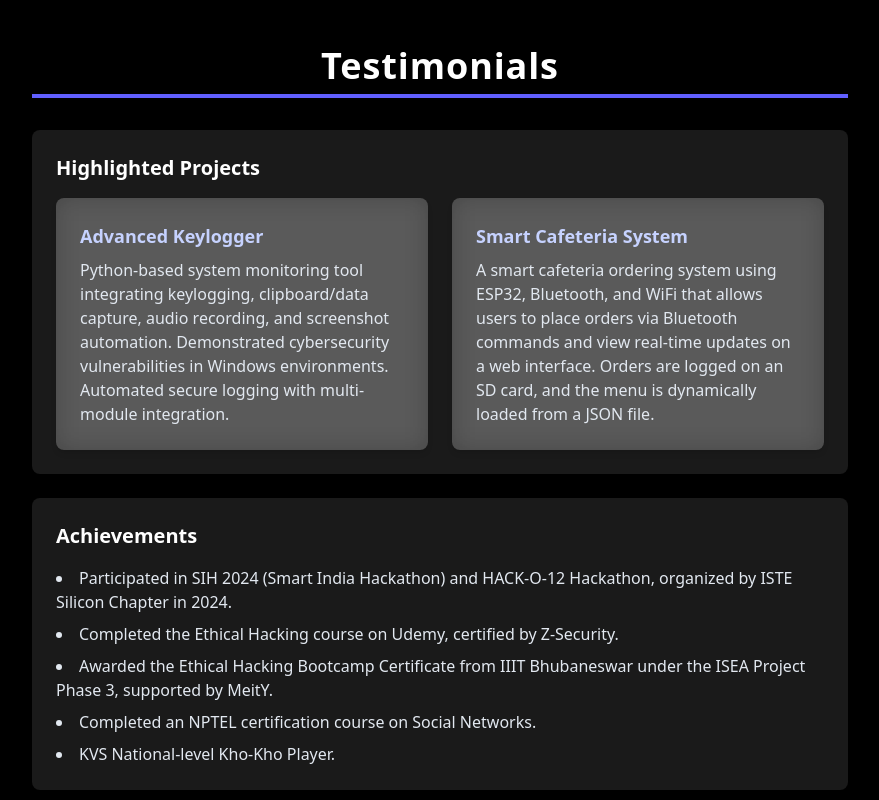
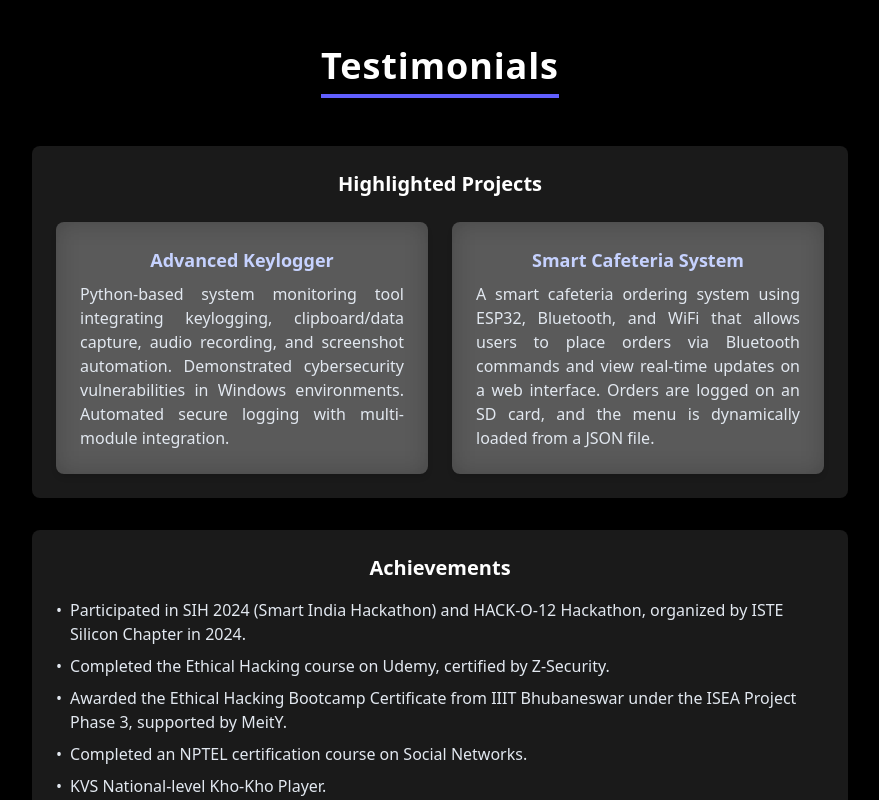
Before and after one commit to Swastik124/My_Portfolio, a React (Vite) app: page / in a window 1280 px wide. Shown: the part 2260-3060 px from the top of the page, without its empty margins (200-1079 px from the left). Built offline with nearby package versions, Linux system fonts and the light colour scheme.

Commit message:
Some Changes were made for deployment

```diff
--- a/src/components/testimonial.jsx
+++ b/src/components/testimonial.jsx
@@ -4,36 +4,34 @@ export default function Testimonial() {
       id="testimonials"
       className="relative bg-black min-h-screen flex items-center justify-center overflow-hidden"
     >
-
       <div className="absolute inset-0 bg-black bg-opacity-60 pointer-events-none"></div>
 
-
       <div className="relative z-10 w-full max-w-4xl mx-auto p-4 md:p-10 text-white">
-        <div className="text-center">
-          <h2 className="text-4xl font-bold bg-white from-indigo-400 via-purple-500 to-pink-500 bg-clip-text text-transparent mb-8 tracking-wide border-b-4 border-indigo-500 pb-2 mb-6">
+        <div className="text-center mb-12">
+          <h2 className="text-4xl font-bold bg-white from-indigo-400 via-purple-500 to-pink-500 bg-clip-text text-transparent tracking-wide border-b-4 border-indigo-500 pb-2 inline-block">
             Testimonials
           </h2>
         </div>
 
-        <div className="bg-white/10 backdrop-blur-md shadow-md rounded-lg p-4 md:p-6 mb-6">
-          <h3 className="text-lg md:text-xl font-semibold mb-4 text-white">
+        <div className="bg-white/10 backdrop-blur-md shadow-md rounded-lg p-4 md:p-6 mb-8">
+          <h3 className="text-lg md:text-xl font-semibold mb-6 text-white text-center">
             Highlighted Projects
           </h3>
           <div className="grid grid-cols-1 md:grid-cols-2 gap-4 md:gap-6">
             <div className="bg-white/20 backdrop-blur-md shadow-md rounded-lg p-4 md:p-6">
-              <h4 className="text-base md:text-lg font-bold mb-2 text-indigo-200">
+              <h4 className="text-base md:text-lg font-bold mb-2 text-indigo-200 text-center">
                 Advanced Keylogger
               </h4>
-              <p className="text-slate-200 text-sm md:text-base">
+              <p className="text-slate-200 text-sm md:text-base text-justify">
                 Python-based system monitoring tool integrating keylogging, clipboard/data capture, audio recording, and screenshot automation. Demonstrated cybersecurity vulnerabilities in Windows environments. Automated secure logging with multi-module integration.
               </p>
             </div>
 
             <div className="bg-white/20 backdrop-blur-md shadow-md rounded-lg p-4 md:p-6">
-              <h4 className="text-base md:text-lg font-bold mb-2 text-indigo-200">
+              <h4 className="text-base md:text-lg font-bold mb-2 text-indigo-200 text-center">
                 Smart Cafeteria System
               </h4>
-              <p className="text-slate-200 text-sm md:text-base">
+              <p className="text-slate-200 text-sm md:text-base text-justify">
                 A smart cafeteria ordering system using ESP32, Bluetooth, and WiFi that allows users to place orders via Bluetooth commands and view real-time updates on a web interface. Orders are logged on an SD card, and the menu is dynamically loaded from a JSON file.
               </p>
             </div>
@@ -41,15 +39,30 @@ export default function Testimonial() {
         </div>
 
         <div className="bg-white/10 backdrop-blur-md shadow-md rounded-lg p-4 md:p-6">
-          <h3 className="text-lg md:text-xl font-semibold mb-4 text-white">
+          <h3 className="text-lg md:text-xl font-semibold mb-4 text-white text-center">
             Achievements
           </h3>
-          <ul className="list-disc list-inside text-slate-200 space-y-2 text-sm md:text-base">
-            <li>Participated in SIH 2024 (Smart India Hackathon) and HACK-O-12 Hackathon, organized by ISTE Silicon Chapter in 2024.</li>
-            <li>Completed the Ethical Hacking course on Udemy, certified by Z-Security.</li>
-            <li>Awarded the Ethical Hacking Bootcamp Certificate from IIIT Bhubaneswar under the ISEA Project Phase 3, supported by MeitY.</li>
-            <li>Completed an NPTEL certification course on Social Networks.</li>
-            <li>KVS National-level Kho-Kho Player.</li>
+          <ul className="space-y-2 text-sm md:text-base text-slate-200">
+            <li className="flex">
+              <span className="mr-2">•</span>
+              <span>Participated in SIH 2024 (Smart India Hackathon) and HACK-O-12 Hackathon, organized by ISTE Silicon Chapter in 2024.</span>
+            </li>
+            <li className="flex">
+              <span className="mr-2">•</span>
+              <span>Completed the Ethical Hacking course on Udemy, certified by Z-Security.</span>
+            </li>
+            <li className="flex">
+              <span className="mr-2">•</span>
+              <span>Awarded the Ethical Hacking Bootcamp Certificate from IIIT Bhubaneswar under the ISEA Project Phase 3, supported by MeitY.</span>
+            </li>
+            <li className="flex">
+              <span className="mr-2">•</span>
+              <span>Completed an NPTEL certification course on Social Networks.</span>
+            </li>
+            <li className="flex">
+              <span className="mr-2">•</span>
+              <span>KVS National-level Kho-Kho Player.</span>
+            </li>
           </ul>
         </div>
       </div>
```
